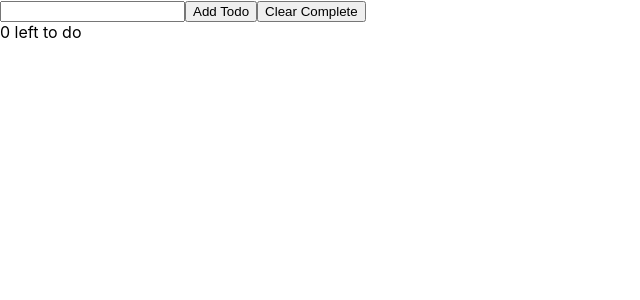
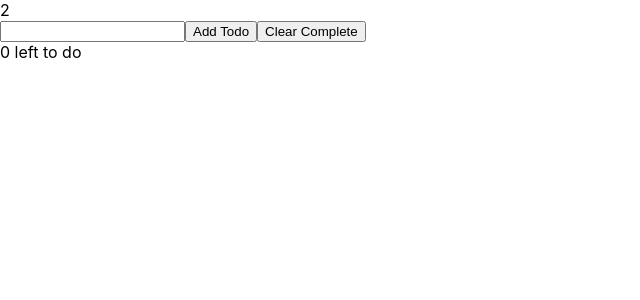
Before and after one commit to brettfleming/react-practice-2, a React (Create React App) app: page / in a window 1280 px wide. Shown: the top 300 px of the page, without its empty margins (0-640 px from the left). Built offline with nearby package versions, Linux system fonts and the light colour scheme.

Commit message:
adding default data

```diff
--- a/src/App.js
+++ b/src/App.js
@@ -4,10 +4,10 @@
 
 
 function App() {
-  const [todos, setTodos] = useState([])
+  const [todos, setTodos] = useState(['Todo 1', 'Todo 2'])
   return (
     <>
-    <TodoList />
+    <TodoList todos={todos}/>
     <input type="text" />
     <button>Add Todo</button>
     <button>Clear Complete</button>
--- a/src/TodoList.js
+++ b/src/TodoList.js
@@ -1,8 +1,9 @@
 import React from 'react'
 
-export default function TodoList() {
+export default function TodoList({todos}) {
     return (
         <div>
+            {todos.length}
 
         </div>
     )
```
